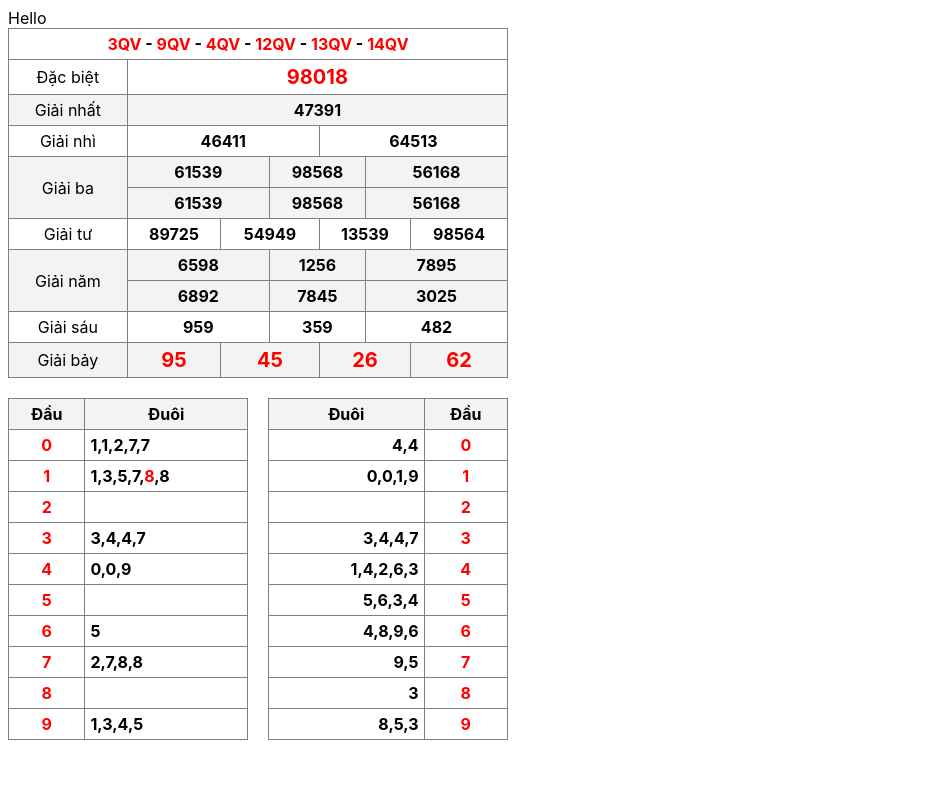
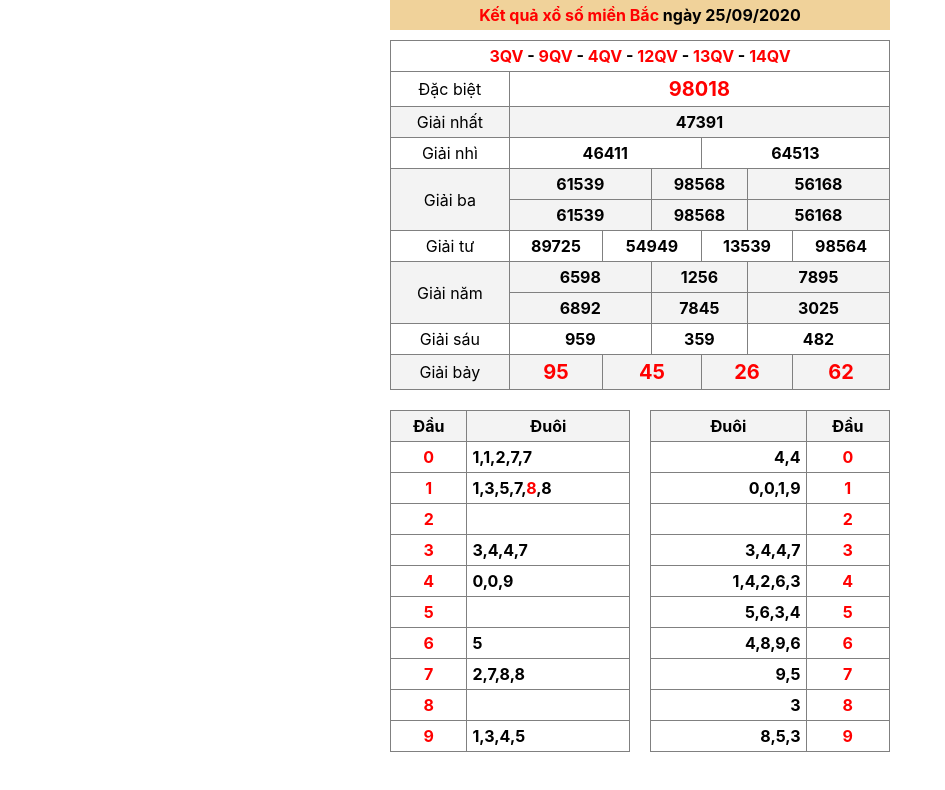
Before and after one commit to HieuHesuDo/binbommmm.github.io, a plain HTML site: page source-code-day-9/bai-tap-2-xsmb.html in a window 1280 px wide. Shown: the whole page, without its empty margins (0-945 px from the left). Drawn offline with Linux system fonts and the light colour scheme.

Commit message:
Đây là thư mục web frontend 10

```diff
--- a/source-code-day-9/bai-tap-2-xsmb.html
+++ b/source-code-day-9/bai-tap-2-xsmb.html
@@ -6,8 +6,22 @@
     <title>Document</title>
 </head>
 <style>
+
+    *{
+        margin: 0;
+        padding: 0;
+        box-sizing: border-box;
+    }
     body{
         font-family: -apple-system, BlinkMacSystemFont, 'Segoe UI', Roboto, Oxygen, Ubuntu, Cantarell, 'Open Sans', 'Helvetica Neue', sans-serif;
+    }
+
+    .container{
+        width: 100%;
+        height: 100%;
+        display: flex;
+        flex-direction: column;
+        align-items: center;
     }
     table{
         text-align: center;
@@ -60,7 +74,18 @@ span-1{
 
 .table-2 .align{
 text-align: right;
-    }
+}
+
+.title{
+    width: 500px;
+    height: 30px;
+    background-color: rgb(240, 210, 154);
+    font-weight: bold;
+    display: flex;
+    justify-content: center;
+    align-items: center;
+    margin-bottom: 10px;
+}
 
 /* .sub-table tr:nth-child(3){
     background-color: red;
@@ -69,7 +94,10 @@ text-align: right;
 
 </style>
 <body>
-    <caption>Hello</caption>
+    <div class="container">
+    <!-- <caption>Hello</caption> -->
+    <div class="title"><p><span-1>Kết quả xổ số miền Bắc</span-1> ngày 25/09/2020</p> </div>
+
     <table>
         <tr>
             <td colspan="16"><span-1>3QV</span-1> - <span-1>9QV</span-1> - <span-1>4QV</span-1> - <span-1>12QV</span-1> - <span-1>13QV</span-1> - <span-1>14QV</span-1></td>
@@ -268,5 +296,6 @@ text-align: right;
     </div>
     </table>
 </div>
+</div>
 </body>
 </html>
```
